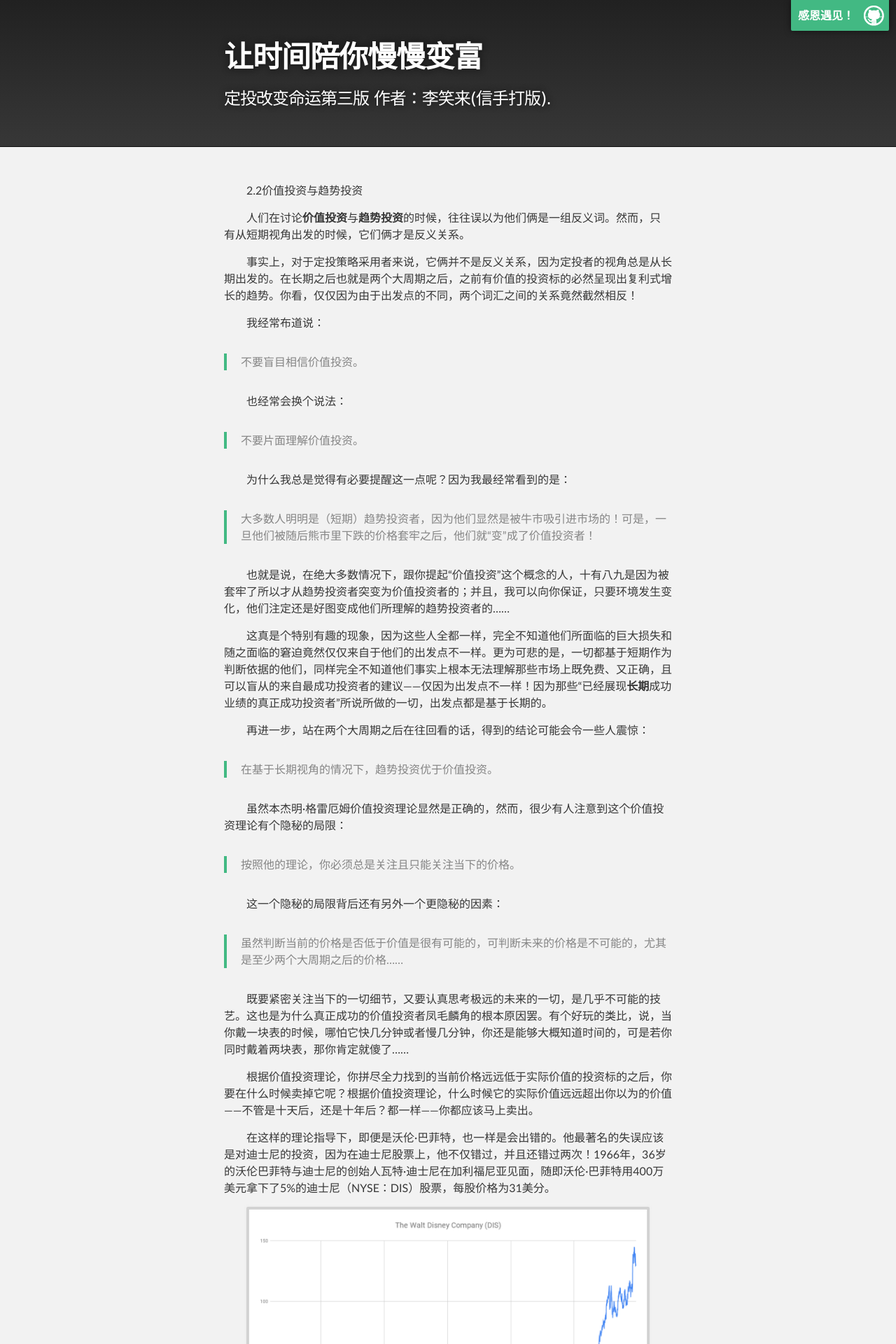
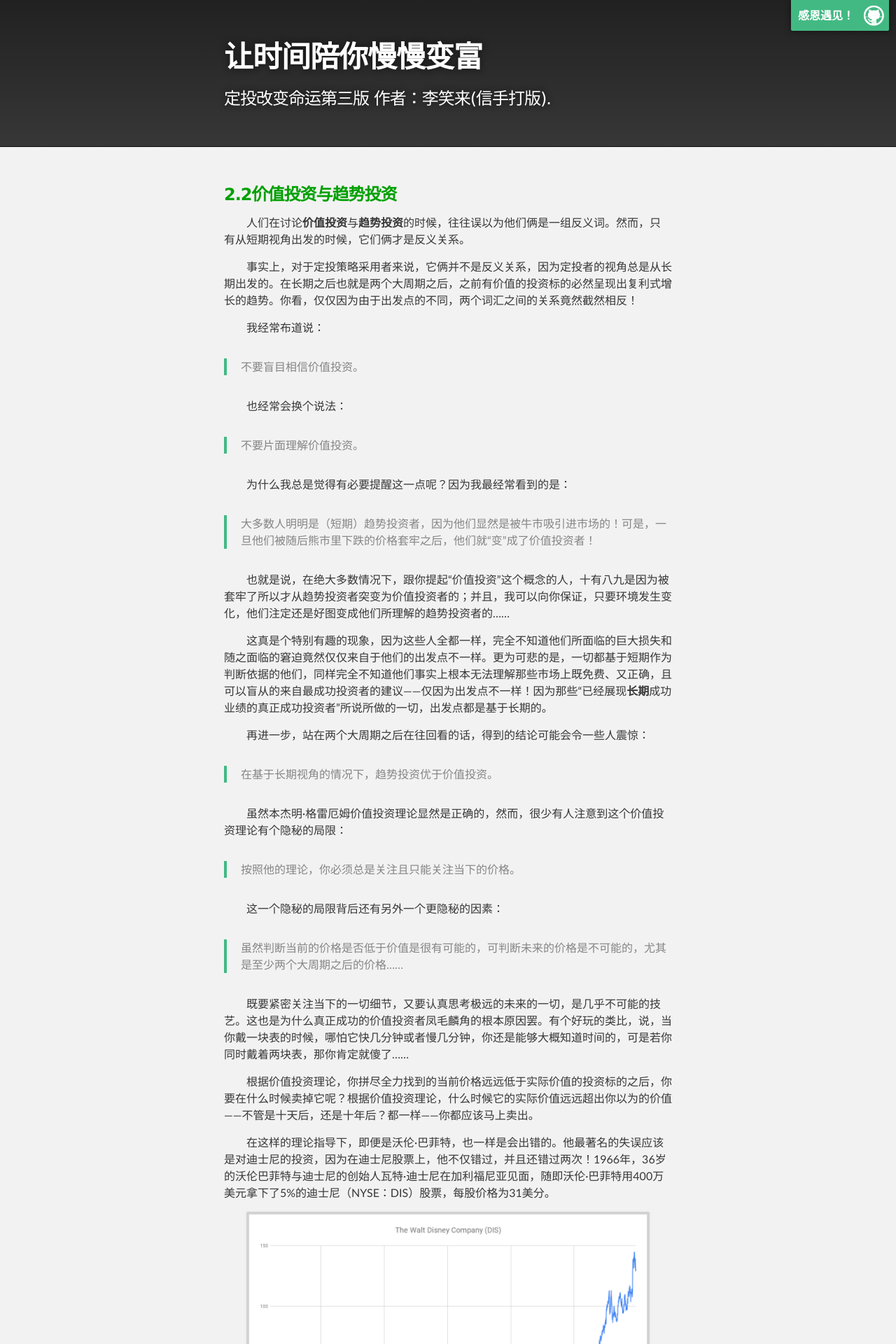
Before and after one commit to liangxincn/-, a Jekyll site: the page built from chapter02-2.md, in a window 1280 px wide. Shown: the top 1920 px of the page at 70% size. Built offline with Jekyll 4.4.1, drawn with Linux system fonts in a browser that asks for light colours; our own code applies the rules of GitHub Pages for plain Markdown files.

```diff
--- a/chapter02-2.md
+++ b/chapter02-2.md
@@ -1,4 +1,4 @@
-2.2价值投资与趋势投资
+### 2.2价值投资与趋势投资
 
 人们在讨论**价值投资**与**趋势投资**的时候，往往误以为他们俩是一组反义词。然而，只有从短期视角出发的时候，它们俩才是反义关系。
 
```
